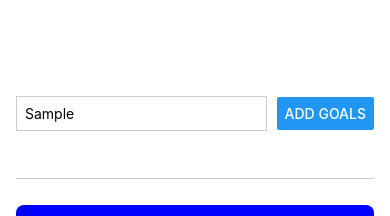
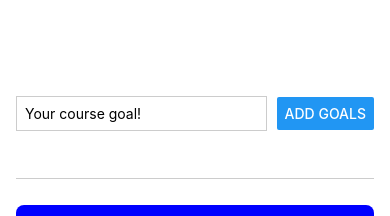
Before and after one commit to hanifomarr/goals-app, a React Native app: screen / in a window 390 px wide. Both pictures are taken after typing "Sample" into the empty fields and a click on the button "ADD GOALS". Shown: the top 216 px of the page. Built offline with nearby package versions, Linux system fonts and the light colour scheme.

Commit message:
Move the input and listItem components

```diff
--- a/App.js
+++ b/App.js
@@ -9,40 +9,27 @@ import {
   TextInput,
   View,
 } from "react-native";
+import GoalItems from "./components/GoalItems";
+import GoalInput from "./components/GoalInput";
 
 export default function App() {
-  const [enterInput, setEnterInput] = useState("");
-  const [enterGoal, setEnterGoal] = useState([]);
-  function inputHandler(enterInputText) {
-    setEnterInput(enterInputText);
-  }
+  const [goalItem, setgoalItems] = useState([]);
 
-  function addGoalHandler() {
-    setEnterGoal((currentEnterGoals) => [
-      ...currentEnterGoals,
-      { data: enterInput, id: Math.random().toString() },
+  function addGoalHandler(enteredGoalText) {
+    setgoalItems((currentGoalItems) => [
+      ...currentGoalItems,
+      { data: enteredGoalText, id: Math.random().toString() },
     ]);
   }
 
   return (
     <View style={styles.container}>
-      <View style={styles.inputContainer}>
-        <TextInput
-          style={styles.textInput}
-          placeholder="Your course goal!"
-          onChangeText={inputHandler}
-        />
-        <Button title="Add Goals" onPress={addGoalHandler} />
-      </View>
+      <GoalInput onAddGoal={addGoalHandler} />
       <View style={styles.goalsContainers}>
         <FlatList
-          data={enterGoal}
+          data={goalItem}
           renderItem={(itemGoal) => {
-            return (
-              <View style={styles.goalList}>
-                <Text style={styles.goalText}>{itemGoal.item.data}</Text>
-              </View>
-            );
+            return <GoalItems text={itemGoal.item.data} />;
           }}
           keyExtractor={(item) => {
             return item.id;
@@ -60,32 +47,7 @@ const styles = StyleSheet.create({
     paddingTop: 50,
     paddingHorizontal: 16,
   },
-  inputContainer: {
-    flex: 1,
-    flexDirection: "row",
-    justifyContent: "space-between",
-    alignItems: "center",
-    marginBottom: 26,
-    borderBottomWidth: 1,
-    borderBottomColor: "#cccccc",
-  },
-  textInput: {
-    borderWidth: 1,
-    borderColor: "#cccccc",
-    width: "70%",
-    marginRight: 10,
-    padding: 8,
-  },
   goalsContainers: {
     flex: 5,
   },
-  goalList: {
-    backgroundColor: "blue",
-    padding: 10,
-    borderRadius: 8,
-    marginBottom: 10,
-  },
-  goalText: {
-    color: "white",
-  },
 });
--- /dev/null
+++ b/components/GoalInput.js
@@ -0,0 +1,47 @@
+import { useState } from "react";
+import { View, TextInput, StyleSheet, Button } from "react-native";
+
+const GoalInput = (props) => {
+  const [enteredGoalText, setenteredGoalText] = useState("");
+  function inputHandler(enterInputText) {
+    setenteredGoalText(enterInputText);
+  }
+
+  function passInputHandler() {
+    props.onAddGoal(enteredGoalText);
+    setenteredGoalText("");
+  }
+
+  return (
+    <View style={styles.inputContainer}>
+      <TextInput
+        style={styles.textInput}
+        placeholder="Your course goal!"
+        onChangeText={inputHandler}
+        value={enteredGoalText}
+      />
+      <Button title="Add Goals" onPress={passInputHandler} />
+    </View>
+  );
+};
+
+export default GoalInput;
+
+const styles = StyleSheet.create({
+  inputContainer: {
+    flex: 1,
+    flexDirection: "row",
+    justifyContent: "space-between",
+    alignItems: "center",
+    marginBottom: 26,
+    borderBottomWidth: 1,
+    borderBottomColor: "#cccccc",
+  },
+  textInput: {
+    borderWidth: 1,
+    borderColor: "#cccccc",
+    width: "70%",
+    marginRight: 10,
+    padding: 8,
+  },
+});
--- /dev/null
+++ b/components/GoalItems.js
@@ -0,0 +1,23 @@
+import { StyleSheet, Text, View } from "react-native";
+
+const GoalItems = (props) => {
+  return (
+    <View style={styles.goalList}>
+      <Text style={styles.goalItems}>{props.text}</Text>
+    </View>
+  );
+};
+
+export default GoalItems;
+
+const styles = StyleSheet.create({
+  goalList: {
+    backgroundColor: "blue",
+    padding: 10,
+    borderRadius: 8,
+    marginBottom: 10,
+  },
+  goalItems: {
+    color: "white",
+  },
+});
```
